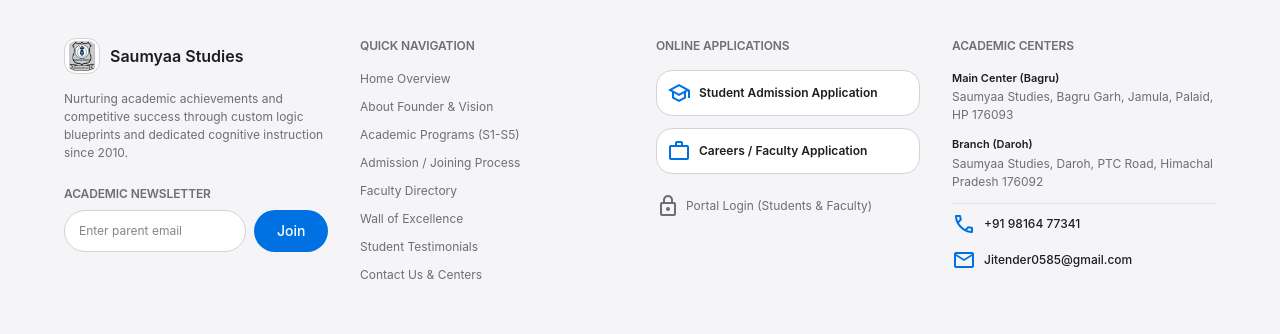
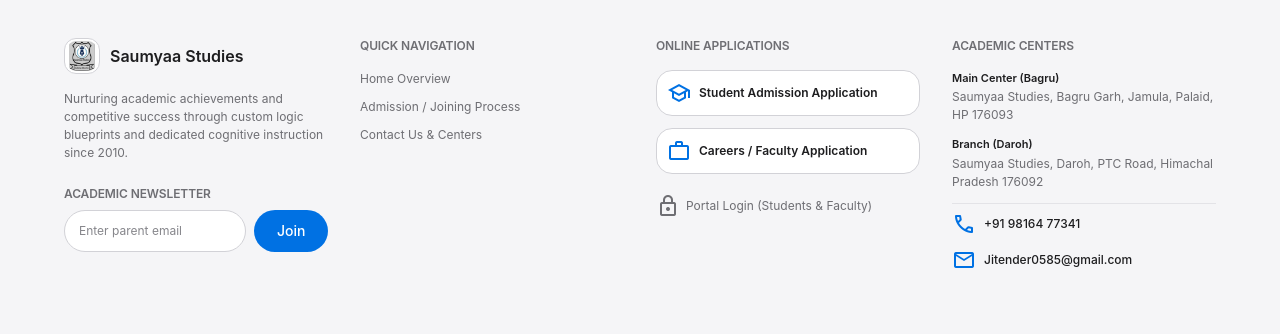
Before and after one commit to anujdhiman18/Samuyaaa, a React (Vite) app: page /apply in a window 1280 px wide. Shown: the part 1810-2144 px from the top of the page. Built offline with nearby package versions, Linux system fonts and the light colour scheme; no server answers.

Commit message:
fix(footer): remove specified items from quick navigation

```diff
--- a/src/components/Footer.jsx
+++ b/src/components/Footer.jsx
@@ -65,12 +65,7 @@ export default function Footer() {
           <ul className="space-y-2.5 font-normal">
             {[
               { to: '/', label: 'Home Overview' },
-              { to: '/about', label: 'About Founder & Vision' },
-              { to: '/courses', label: 'Academic Programs (S1-S5)' },
               { to: '/admissions', label: 'Admission / Joining Process' },
-              { to: '/our-faculty', label: 'Faculty Directory' },
-              { to: '/results', label: 'Wall of Excellence' },
-              { to: '/testimonials', label: 'Student Testimonials' },
               { to: '/contact', label: 'Contact Us & Centers' },
             ].map((link) => (
               <li key={link.label}>
```
